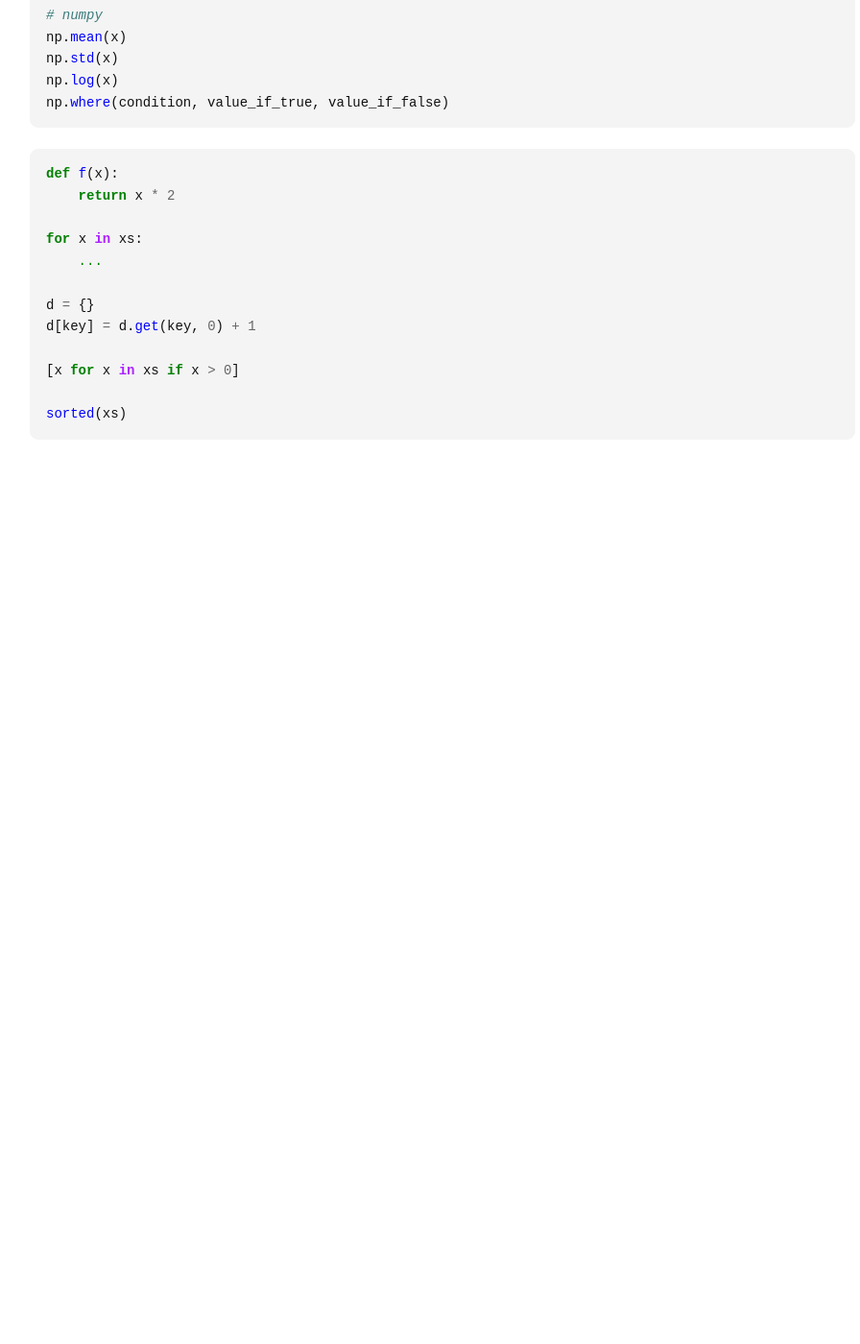
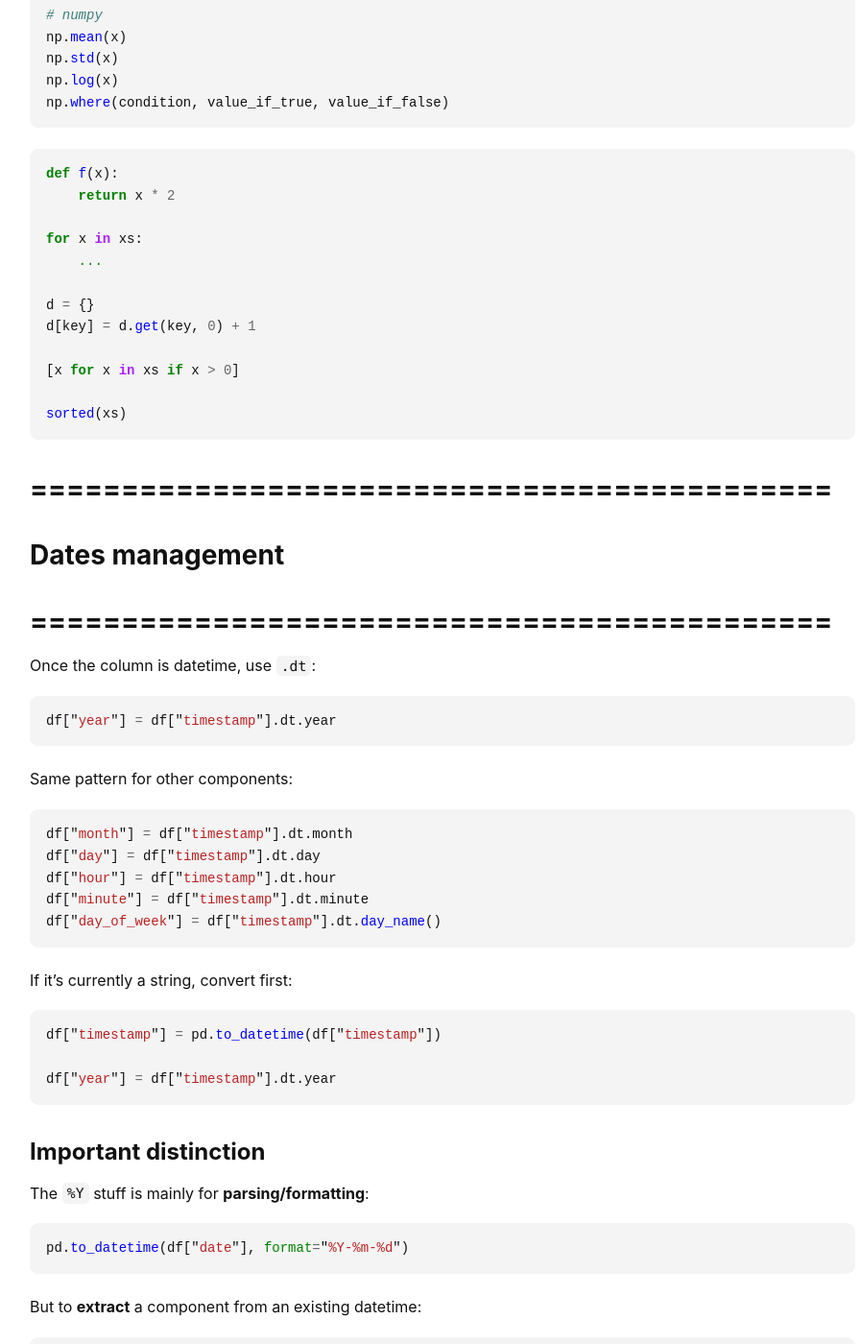
Before and after one commit to tenzingyaltsen01/basic-syntax, a Jekyll site: the page built from index.md, in a window 1280 px wide and 1400 px high, scrolled down 36256 px. Shown: the whole window at 96% size, without its empty margins (179-1075 px from the left). Built offline with Jekyll 4.4.1, drawn with Linux system fonts in a browser that asks for light colours; before the commit the page ends 36808 px from its top, so only the background shows below that; some of the changed text lies outside the part shown.

Commit message:
Update index.md

````diff
--- a/index.md
+++ b/index.md
@@ -1652,3 +1652,72 @@ d[key] = d.get(key, 0) + 1
 
 sorted(xs)
 ```
+
+
+# ============================================
+# Dates management
+# ============================================
+
+Once the column is datetime, use `.dt`:
+
+```python
+df["year"] = df["timestamp"].dt.year
+```
+
+Same pattern for other components:
+
+```python
+df["month"] = df["timestamp"].dt.month
+df["day"] = df["timestamp"].dt.day
+df["hour"] = df["timestamp"].dt.hour
+df["minute"] = df["timestamp"].dt.minute
+df["day_of_week"] = df["timestamp"].dt.day_name()
+```
+
+If it's currently a string, convert first:
+
+```python
+df["timestamp"] = pd.to_datetime(df["timestamp"])
+
+df["year"] = df["timestamp"].dt.year
+```
+
+## Important distinction
+
+The `%Y` stuff is mainly for **parsing/formatting**:
+
+```python
+pd.to_datetime(df["date"], format="%Y-%m-%d")
+```
+
+But to **extract** a component from an existing datetime:
+
+```python
+df["date"].dt.year
+df["date"].dt.month
+df["date"].dt.day
+```
+
+For your assessment, **`.dt.year`, `.dt.month`, `.dt.day`, and `.dt.hour` are definitely worth knowing.**
+
+
+
+# ============================================
+# Data cleaning
+# ============================================
+
+# Data Cleaning
+```python
+clean = df.drop_duplicates().copy()
+
+clean = clean.dropna(subset=["signal"])
+
+clean["volume"] = clean["volume"].fillna(
+    clean["volume"].median()
+)
+
+clean["timestamp"] = pd.to_datetime(clean["timestamp"])
+
+clean = clean.sort_values("timestamp").reset_index(drop=True)
+
+```
````
